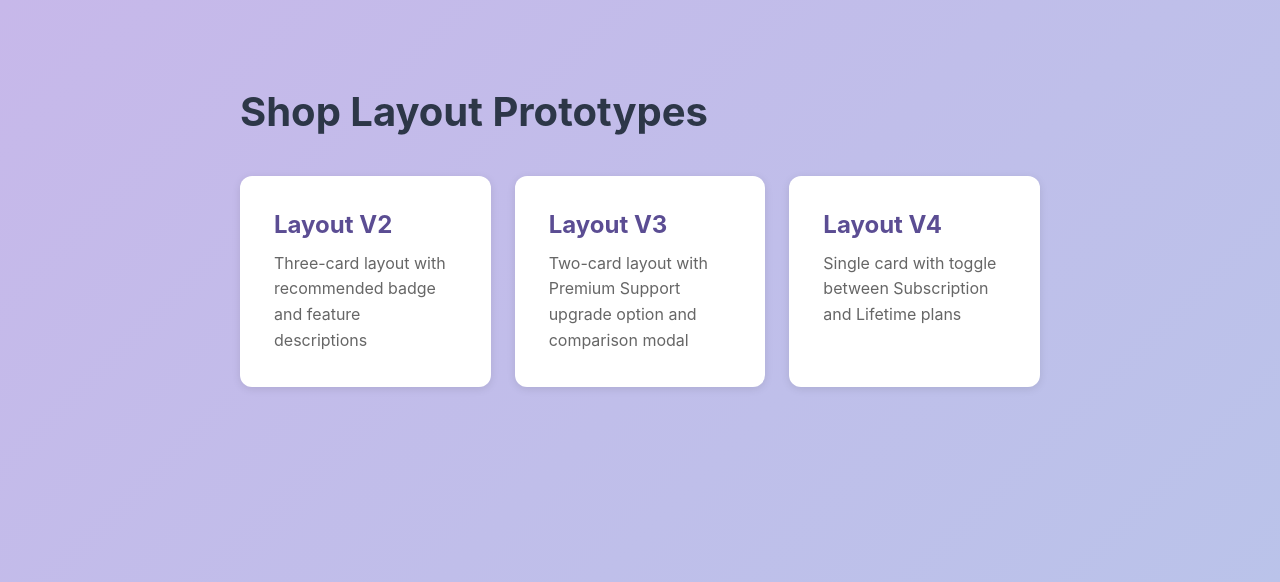
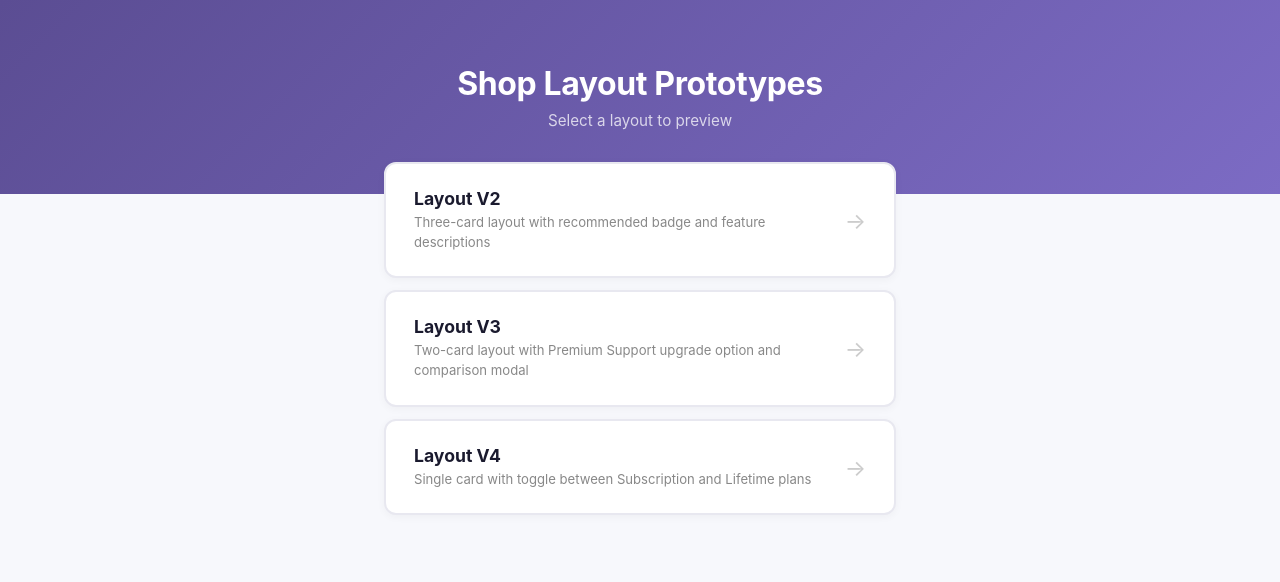
Before and after one commit to kennethknudsen/highsoft-shop-prototype, an Astro site: page / in a window 1280 px wide. Built offline with nearby package versions, Linux system fonts and the light colour scheme; Astro itself is replaced by a stand-in of ours.

Commit message:
Redesign index page with matching purple hero and clean card list

```diff
--- a/src/components/LayoutV2Extra.css
+++ b/src/components/LayoutV2Extra.css
@@ -1,5 +1,8 @@
 /* ── Multi-card layout extras (Layout 2 & 3) ── */
-
+body {
+  padding: 0;
+  margin: 0;
+}
 /* Wider container for 3-card layout */
 .v2-content--wide {
   max-width: 1200px;
--- a/src/components/LayoutV4.css
+++ b/src/components/LayoutV4.css
@@ -1,4 +1,8 @@
 /* ── V2 Layout ── */
+body {
+  padding: 0;
+  margin: 0;
+}
 .v2 {
   min-height: 100vh;
   background: #f7f8fc;
--- a/src/pages/index.astro
+++ b/src/pages/index.astro
@@ -11,69 +11,115 @@ const base = import.meta.env.BASE_URL;
     <meta name="generator" content={Astro.generator} />
     <title>Shop Prototypes</title>
     <style>
+      * {
+        margin: 0;
+        padding: 0;
+        box-sizing: border-box;
+      }
       body {
         font-family:
           -apple-system, BlinkMacSystemFont, "Segoe UI", Roboto, sans-serif;
-        max-width: 800px;
-        margin: 0 auto;
-        padding: 60px 20px;
-        background: linear-gradient(135deg, #c7b8ea 0%, #b8c5ea 100%);
         min-height: 100vh;
+        background: #f7f8fc;
+        color: #1a1a2e;
+      }
+      .hero {
+        background: linear-gradient(135deg, #5b4d93 0%, #7c6bc4 100%);
+        padding: 64px 24px;
+        text-align: center;
       }
       h1 {
-        color: #2d3748;
-        margin-bottom: 40px;
-        font-size: 2.5rem;
+        color: #fff;
+        font-size: 2rem;
+        font-weight: 700;
+        margin-bottom: 8px;
+        letter-spacing: -0.4px;
+      }
+      .subtitle {
+        color: rgba(255, 255, 255, 0.75);
+        font-size: 0.95rem;
       }
       .layout-grid {
-        display: grid;
-        gap: 24px;
-        grid-template-columns: repeat(auto-fit, minmax(250px, 1fr));
+        display: flex;
+        flex-direction: column;
+        gap: 12px;
+        max-width: 560px;
+        margin: -32px auto 0;
+        padding: 0 24px 64px;
       }
       .layout-card {
-        background: white;
+        display: flex;
+        align-items: center;
+        justify-content: space-between;
+        gap: 16px;
+        background: #fff;
         border-radius: 12px;
-        padding: 32px;
+        padding: 24px 28px;
         text-decoration: none;
         color: inherit;
-        transition: all 0.3s ease;
-        border: 2px solid transparent;
-        box-shadow: 0 2px 8px rgba(0, 0, 0, 0.1);
+        border: 2px solid #e8e8f0;
+        box-shadow: 0 2px 8px rgba(0, 0, 0, 0.04);
+        transition: all 0.2s ease;
       }
       .layout-card:hover {
         border-color: #5b4d93;
-        box-shadow: 0 4px 16px rgba(91, 77, 147, 0.3);
-        transform: translateY(-2px);
+        box-shadow: 0 6px 24px rgba(91, 77, 147, 0.15);
+        transform: translateY(-1px);
       }
-      .layout-card h2 {
-        margin: 0 0 12px;
+      .layout-card:hover .arrow {
+        transform: translateX(4px);
         color: #5b4d93;
-        font-size: 1.5rem;
       }
-      .layout-card p {
-        margin: 0;
-        color: #666;
-        line-height: 1.6;
+      .card-text h2 {
+        font-size: 1.1rem;
+        font-weight: 700;
+        color: #1a1a2e;
+        margin-bottom: 4px;
+      }
+      .card-text p {
+        font-size: 0.82rem;
+        color: #888;
+        line-height: 1.5;
+      }
+      .arrow {
+        font-size: 1.4rem;
+        color: #ccc;
+        flex-shrink: 0;
+        transition: all 0.2s ease;
       }
     </style>
   </head>
   <body>
+    <div class="hero">
       <h1>Shop Layout Prototypes</h1>
+      <p class="subtitle">Select a layout to preview</p>
+    </div>
     <div class="layout-grid">
       <a href={`${base}/v2`} class="layout-card">
+        <div class="card-text">
           <h2>Layout V2</h2>
-        <p>Three-card layout with recommended badge and feature descriptions</p>
+          <p>
+            Three-card layout with recommended badge and feature descriptions
+          </p>
+        </div>
+        <span class="arrow">&#8594;</span>
       </a>
       <a href={`${base}/v3`} class="layout-card">
+        <div class="card-text">
           <h2>Layout V3</h2>
           <p>
             Two-card layout with Premium Support upgrade option and comparison
             modal
           </p>
+        </div>
+        <span class="arrow">&#8594;</span>
       </a>
       <a href={`${base}/v4`} class="layout-card">
+        <div class="card-text">
           <h2>Layout V4</h2>
           <p>Single card with toggle between Subscription and Lifetime plans</p>
+        </div>
+        <span class="arrow">&#8594;</span>
       </a>
     </div>
   </body>
```
Lines whose indentation alone changed are shown as unchanged.
